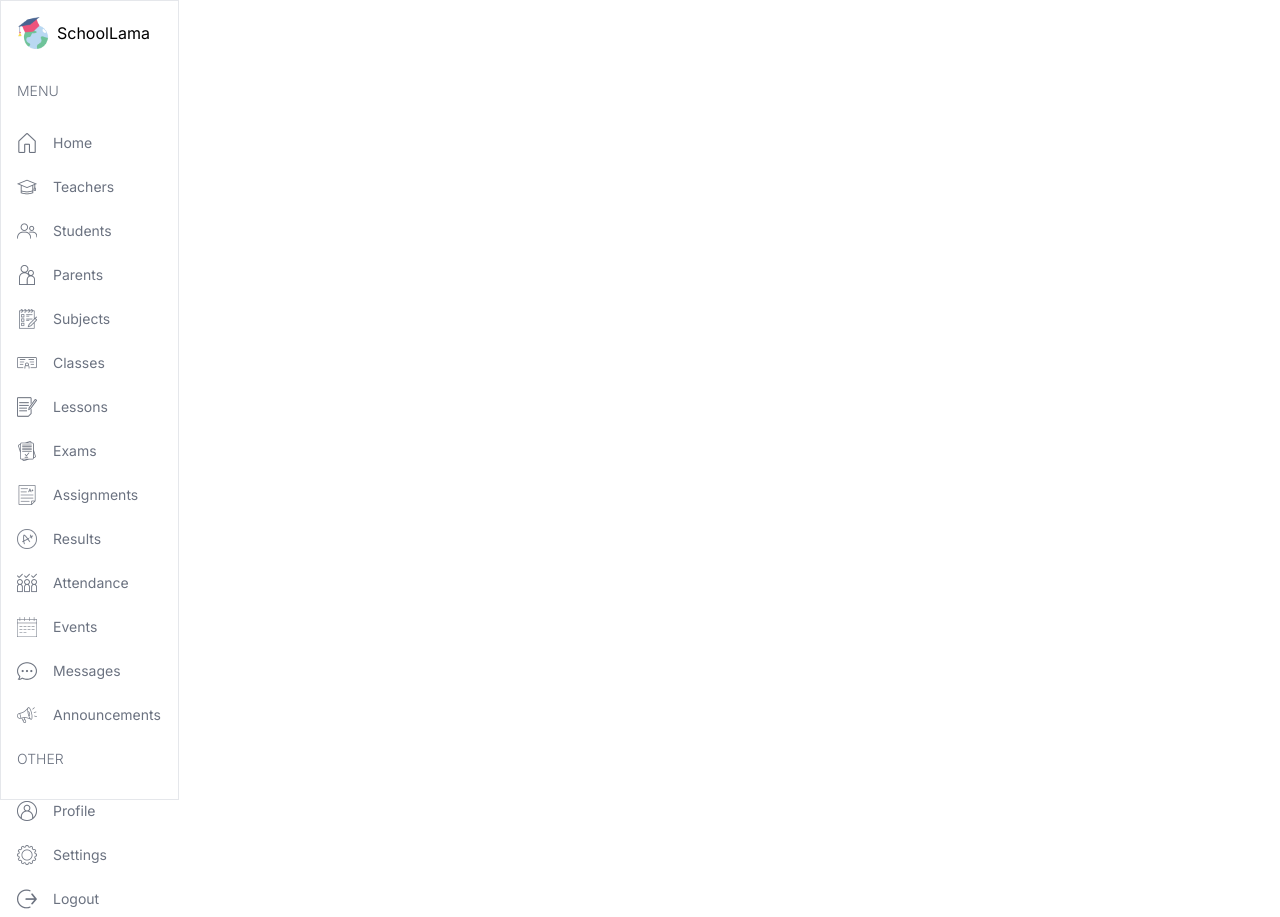
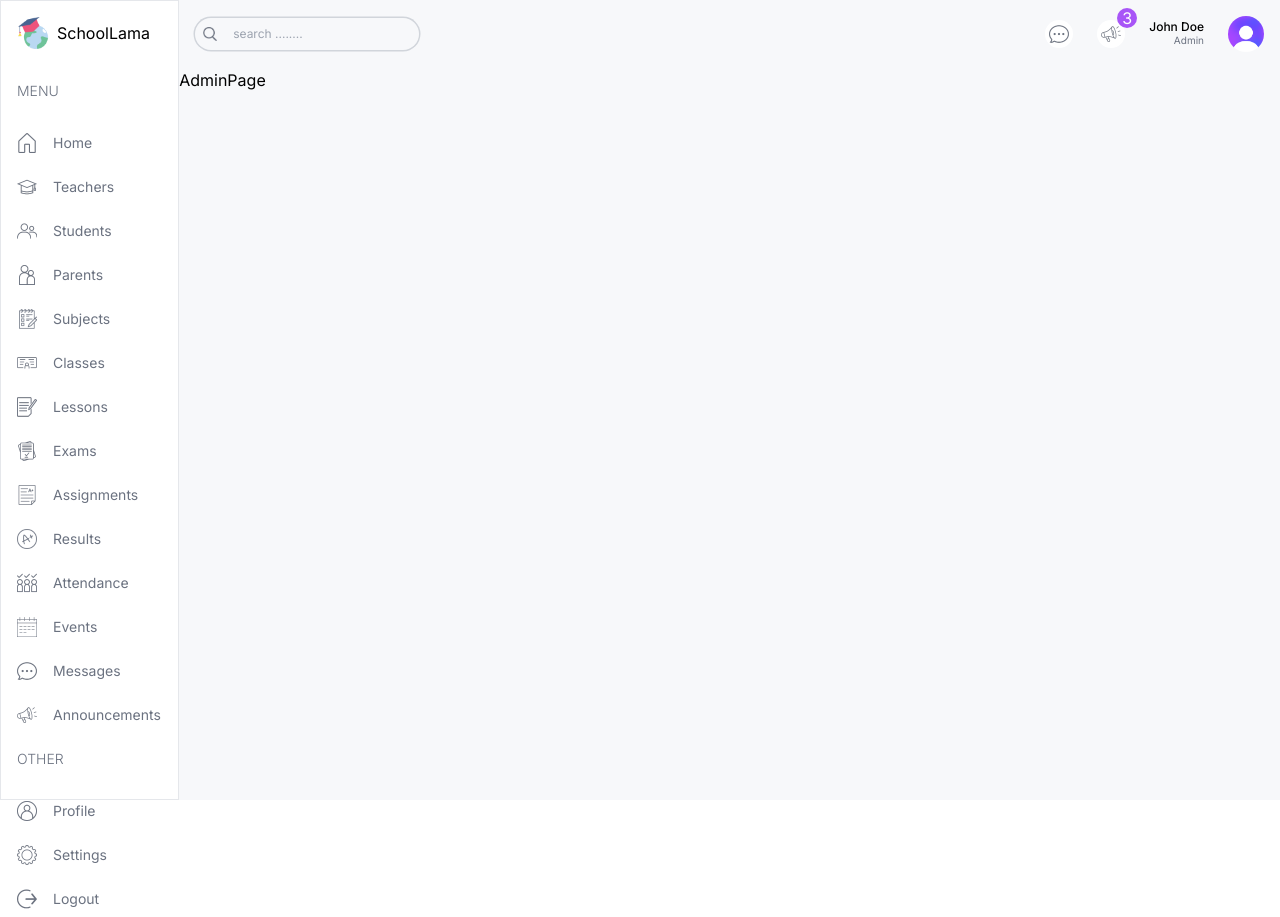
Before and after one commit to kaziabulhasib/sm-dashboard, a Next.js app: page /admin in a window 1280 px wide. Built offline with nearby package versions, Linux system fonts and the light colour scheme.

Commit message:
navbar complete

```diff
--- a/src/app/(dashbaord)/layout.tsx
+++ b/src/app/(dashbaord)/layout.tsx
@@ -1,4 +1,5 @@
 import Menu from "@/components/Menu";
+import Navbar from "@/components/Navbar";
 import Image from "next/image";
 import Link from "next/link";
 
@@ -19,7 +20,10 @@
         </Link>
         <Menu />
       </div>
-      <div className='w-[86%] md:w-[92%] lg:w-[84%] xl:w-[86%]   '></div>
+      <div className='w-[86%] md:w-[92%] lg:w-[84%] xl:w-[86%] bg-[#F7F8FA] overflow-scroll  '>
+        <Navbar />
+        {children}
+      </div>
     </div>
   );
 }
--- a/src/components/Navbar.tsx
+++ b/src/components/Navbar.tsx
@@ -1,5 +1,42 @@
+import Image from "next/image";
+
 const Navbar = () => {
-  return <div className=''>Navbar</div>;
+  return (
+    <div className='flex  items-center justify-between p-4 '>
+      {/* search bar  */}
+      <div className='hidden md:flex items-center gap-2 text-xs ring-[1.5px] ring-gray-300 px-2 rounded-full'>
+        <Image src='/search.png' width={14} height={14} alt='' />
+        <input
+          type='text'
+          placeholder='search ........'
+          className='w-[200px] p-2 bg-transparent outline-none'
+        />
+      </div>
+      {/* icons & user */}
+      <div className='w-full flex items-center justify-end gap-6 '>
+        <div className='flex justify-center items-center bg-white rounded-full w-7 h-7'>
+          <Image src='/message.png' width={20} height={20} alt='' />
+        </div>
+        <div className='flex justify-center items-center bg-white rounded-full w-7 h-7 relative'>
+          <Image src='/announcement.png' width={20} height={20} alt='' />
+          <div className='absolute -top-3 -right-3 w-5 h-5 rounded-full flex justify-center items-center bg-purple-500 text-white'>
+            3
+          </div>
+        </div>
+        <div className='flex flex-col'>
+          <span className='text-xs leading-3 font-medium'>John Doe</span>
+          <span className='text-gray-500 text-[10px] text-right'>Admin</span>
+        </div>
+        <Image
+          src='/avatar.png'
+          alt=''
+          width={36}
+          height={36}
+          className='rounded-full'
+        />
+      </div>
+    </div>
+  );
 };
 
 export default Navbar;
```
